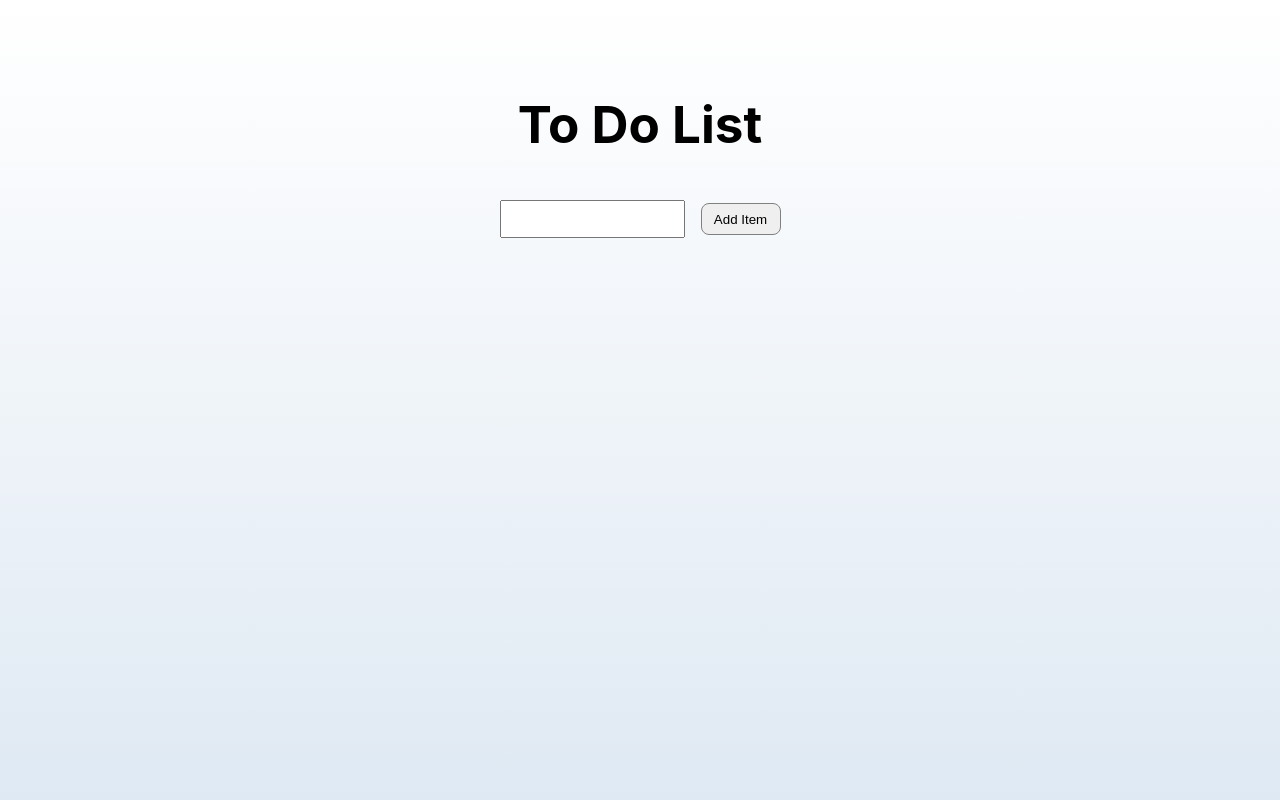
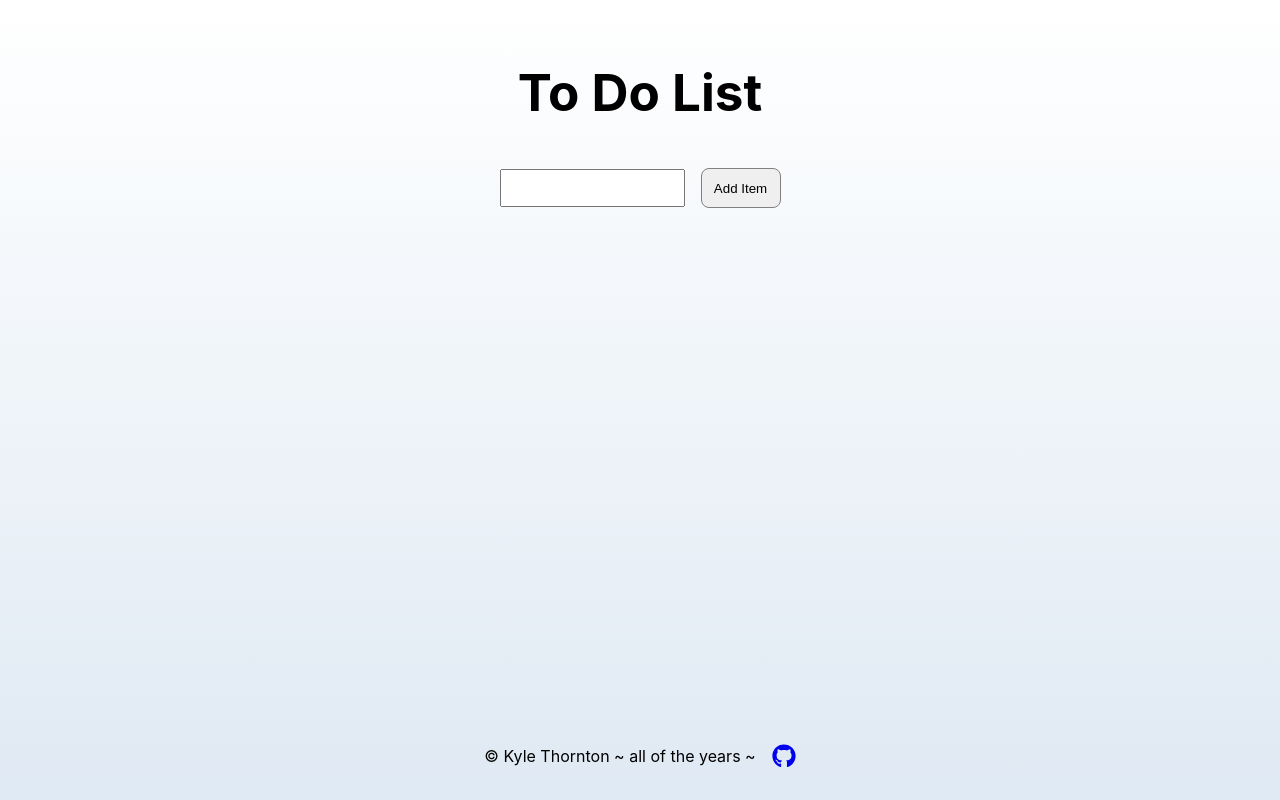
Before and after one commit to KyleMThornton/React-To-Do-List, a React (Vite) app: page / in a window 1280 px wide. Built offline with nearby package versions, Linux system fonts and the light colour scheme.

Commit message:
Cleaned up styles and added footer

```diff
--- a/src/App.css
+++ b/src/App.css
@@ -1,6 +1,9 @@
 #root {
   max-width: 1280px;
   margin: 0 auto;
-  padding: 2rem;
+  padding: 0rem;
   text-align: center;
+  display: flex;
+  flex-direction: column;
+  min-height: 100vh;
 }
--- a/src/App.tsx
+++ b/src/App.tsx
@@ -1,13 +1,13 @@
-//import { useState } from 'react'
 import './App.css'
 import ToDo from './components/ToDo'
+import Footer from './components/Footer'
 
 function App() {
-  //const [count, setCount] = useState(0)
 
   return (
     <>
       <ToDo />
+      <Footer />
     </>
   )
 }
--- /dev/null
+++ b/src/components/Footer.css
@@ -0,0 +1,25 @@
+footer {
+    display: flex;
+    align-items: center;
+    justify-content: center;
+    padding: 2rem;
+}
+
+.githubIcon {
+    padding-left: 1rem;
+    font-size: 1.5rem;
+}
+
+.githubIcon:hover {
+    color: purple;
+}
+
+a {
+    display: flex;
+    justify-content: center;
+    align-items: center;
+}
+
+a:visited {
+    color: black;
+}
--- /dev/null
+++ b/src/components/Footer.tsx
@@ -0,0 +1,11 @@
+import {FaGithub} from "react-icons/fa"
+import './Footer.css'
+
+export default function Footer() {
+    return (
+        <footer>
+            <span className="footerText">© Kyle Thornton ~ all of the years ~</span>
+            <a href="https://github.com/KyleMThornton" target="_blank" rel="noopener noreferrer"><FaGithub className="githubIcon" /></a>
+        </footer>
+    )
+}
--- a/src/components/ToDo.css
+++ b/src/components/ToDo.css
@@ -1,3 +1,7 @@
+.toDoContainer {
+    flex: 1;
+}
+
 h1 {
     margin-top: 4rem;
     margin-bottom: 3rem;
@@ -23,7 +27,7 @@ h1 {
 
 .submitButton {
     width: 5rem;
-    height: 2rem;
+    height: 2.5rem;
     border: gray solid 0.1rem;
     border-radius: 0.5rem;
 }
--- a/src/components/ToDo.tsx
+++ b/src/components/ToDo.tsx
@@ -50,7 +50,7 @@ export default function ToDo() {
     }
 
     return (
-        <div className="toDoContainter">
+        <div className="toDoContainer">
             <h1>To Do List</h1>
             <input type="text" name="toDoInput" id="toDoInput" value={inputValue} onChange={handleInputChange} />
             <input type="submit" value="Add Item" className="submitButton" onClick={checkIfDuplicate} />
--- a/src/index.css
+++ b/src/index.css
@@ -8,7 +8,6 @@ body {
   margin: 0;
   display: flex;
   min-width: 320px;
-  min-height: 100vh;
   background: linear-gradient(to top, #dfe9f3 0%, white 100%);
 }
 
```
Also changed, not shown: src/components/itemCard.tsx (+0 -7 lines).
